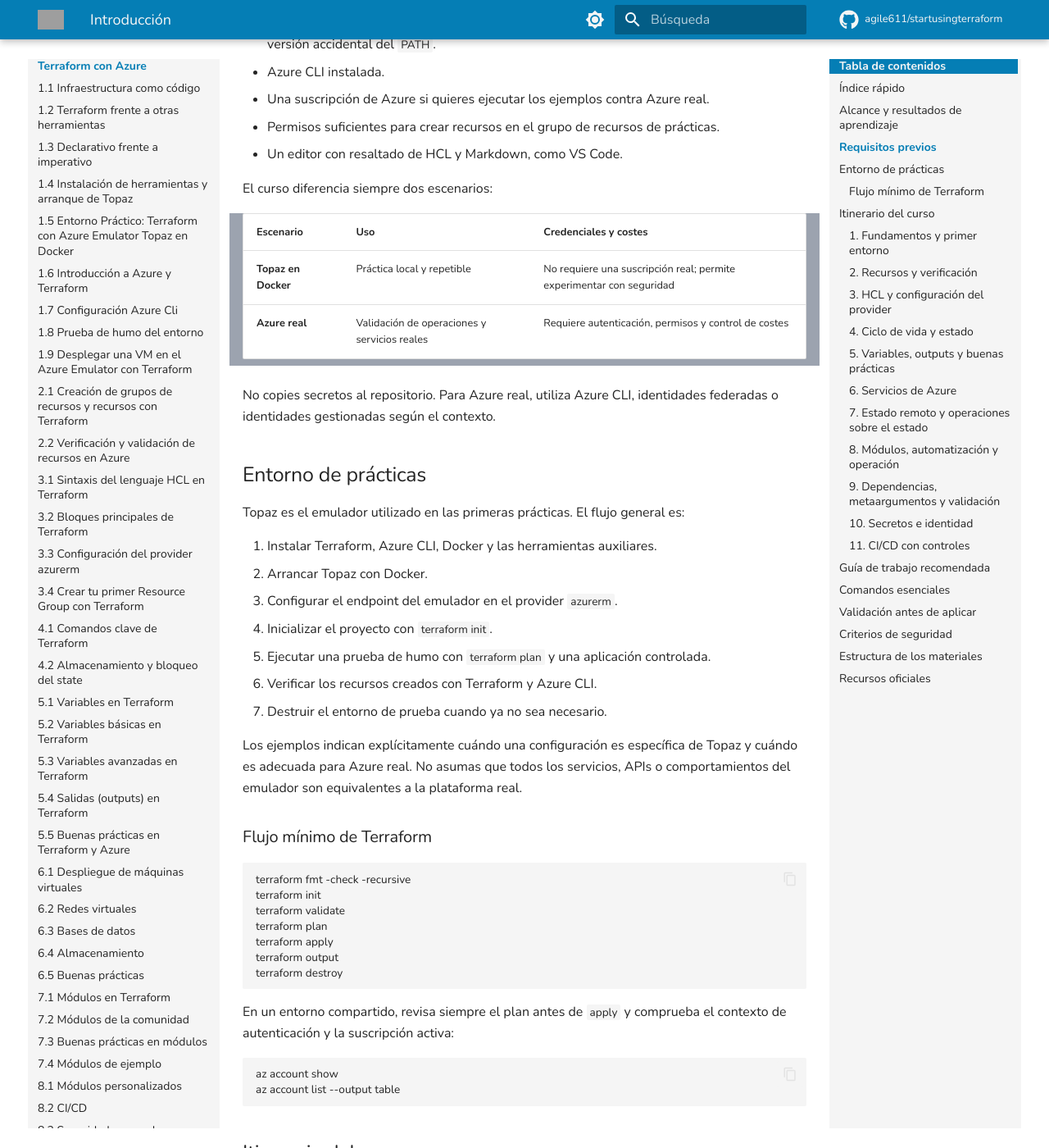
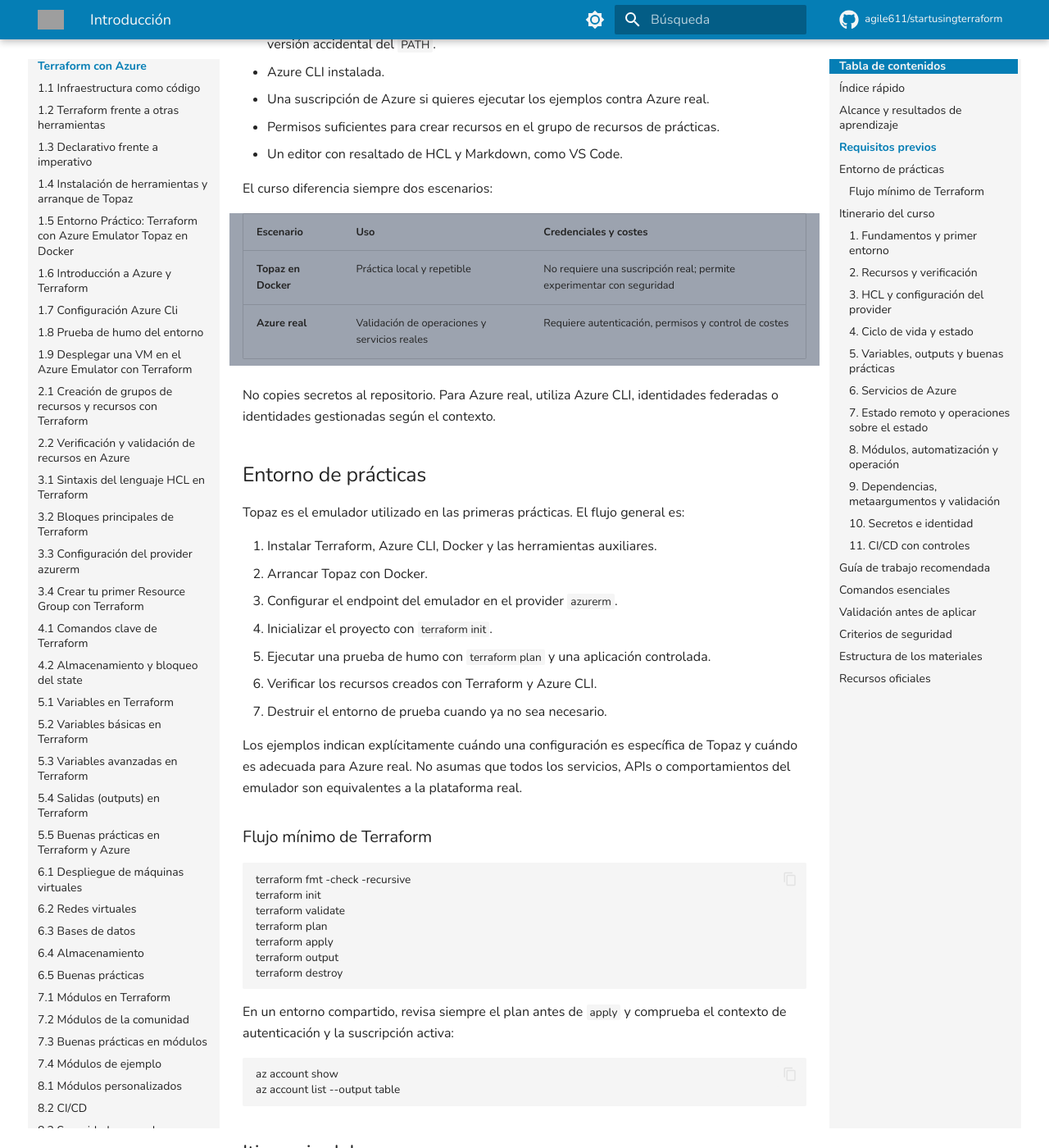
Before and after one commit to agile611/startusingterraform, an MkDocs documentation site: the page built from docs/azure/index.md, in a window 1280 px wide and 1400 px high, scrolled down 1604 px. Shown: the whole window at 82% size. Built offline with MkDocs 1.6.1 and Material for MkDocs 9.7.7, drawn with Linux system fonts in a browser that asks for light colours; comment, search, counter and statistics services are not loaded; grey boxes are pictures that could not be loaded.

Commit message:
si segur

```diff
--- a/docs/assets/css/custom.css
+++ b/docs/assets/css/custom.css
@@ -101,6 +101,12 @@ body {
   background-color: #9ca3af;
 }
 
+.md-typeset table,
+.md-typeset table th,
+.md-typeset table td {
+  background-color: #9ca3af !important;
+}
+
 .md-nav__link,
 .md-nav__link--active,
 .md-nav__item .md-nav__link--active,
```
